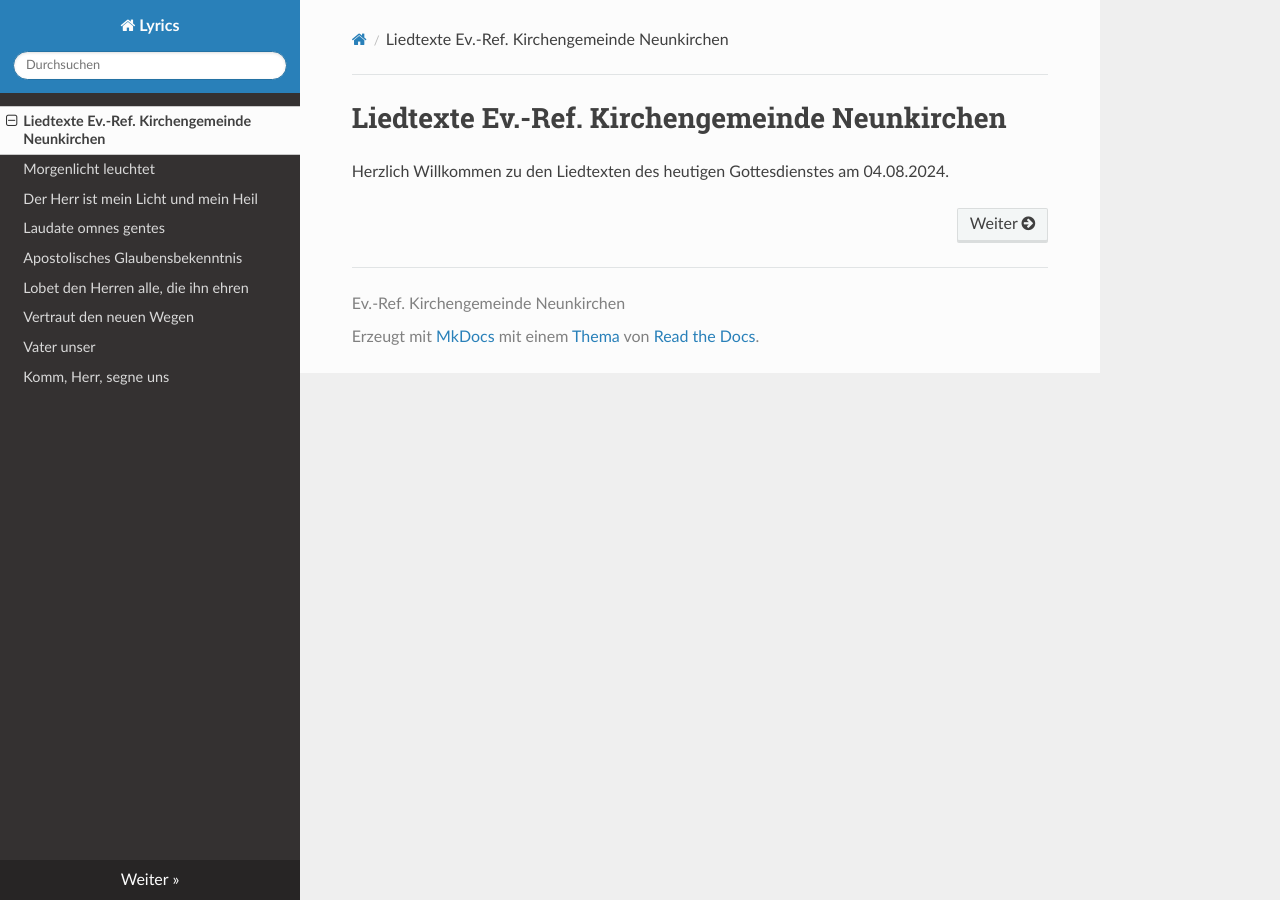
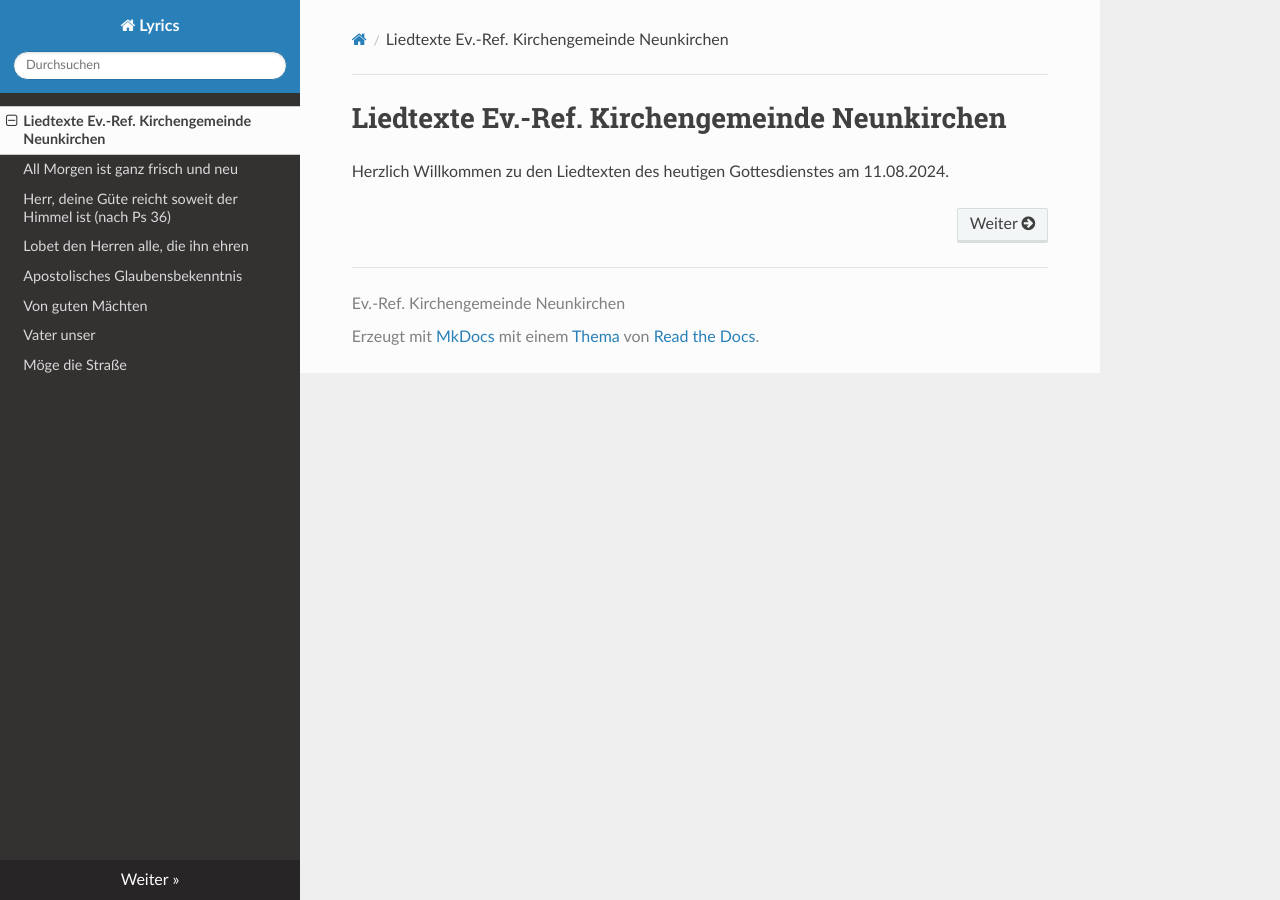
Before and after one commit to Ev-Ref-Kirchengemeinde-Neunkirchen/lyrics, an MkDocs documentation site: the page built from docs/index.md, in a window 1280 px wide. Built offline with MkDocs 1.6.1, drawn with Linux system fonts in a browser that asks for light colours; nearby versions of some CDN libraries.

Commit message:
New service

```diff
--- a/docs/index.md
+++ b/docs/index.md
@@ -1,3 +1,3 @@
 # Liedtexte Ev.-Ref. Kirchengemeinde Neunkirchen
 
-Herzlich Willkommen zu den Liedtexten des heutigen Gottesdienstes am 04.08.2024.
+Herzlich Willkommen zu den Liedtexten des heutigen Gottesdienstes am 11.08.2024.
--- a/mkdocs.yml
+++ b/mkdocs.yml
@@ -13,11 +13,10 @@ plugins:
   - search
 nav:
   - index.md
-  - Morgenlicht_leuchtet.md
-  - Der_Herr_ist_mein_Licht_und_mein_Heil.md
-  - Laudate_omnes_gentes.md
+  - All_morgen_ist_ganz_frisch_und_neu.md
+  - Herr_deine_Güte_reicht_soweit_der_Himmel_ist.md
+  - Lobet_den_Herren.md
   - Apostolisches_Glaubensbekenntnis.md
-  - Lobet_den_Herren.md
-  - Vertraut_den_neuen_Wegen.md
+  - Von_guten_Mächten.md
   - Vater_unser.md
-  - Komm_Herr_segne_uns.md
+  - Möge_die_Straße.md
```
Also changed, not shown: docs/All_morgen_ist_ganz_frisch_und_neu.md (added, +25 -0 lines), docs/Herr_deine_Güte_reicht_soweit_der_Himmel_ist.md (added, +17 -0 lines), docs/Möge_die_Straße.md (added, +31 -0 lines), docs/Von_guten_Mächten.md (added, +37 -0 lines).
